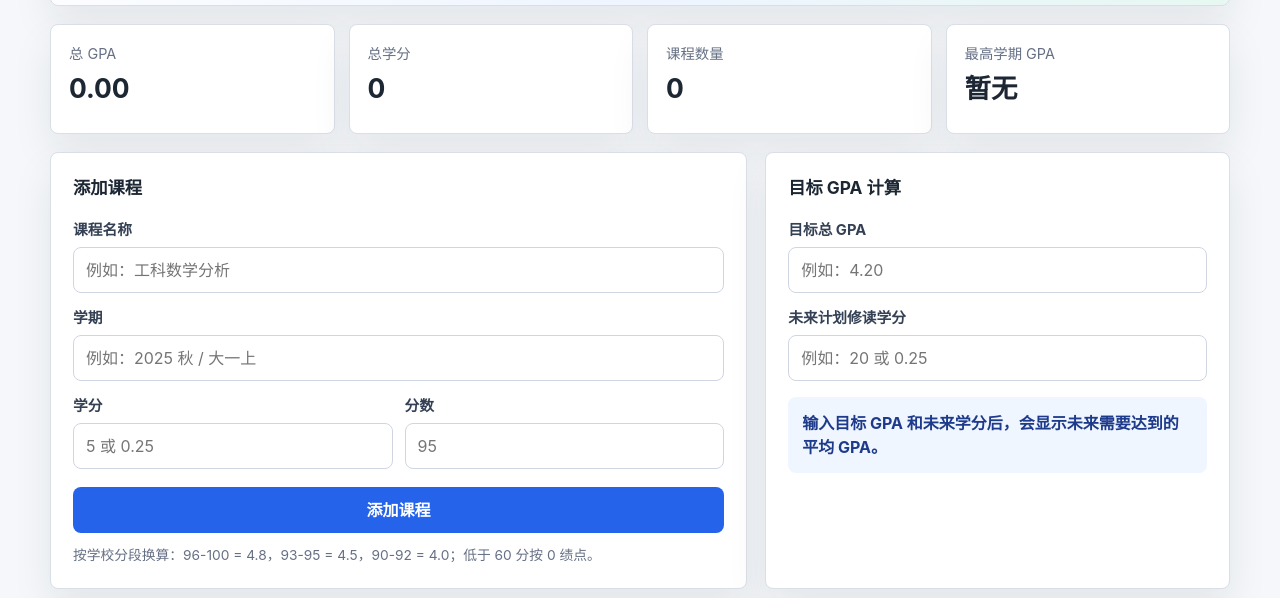
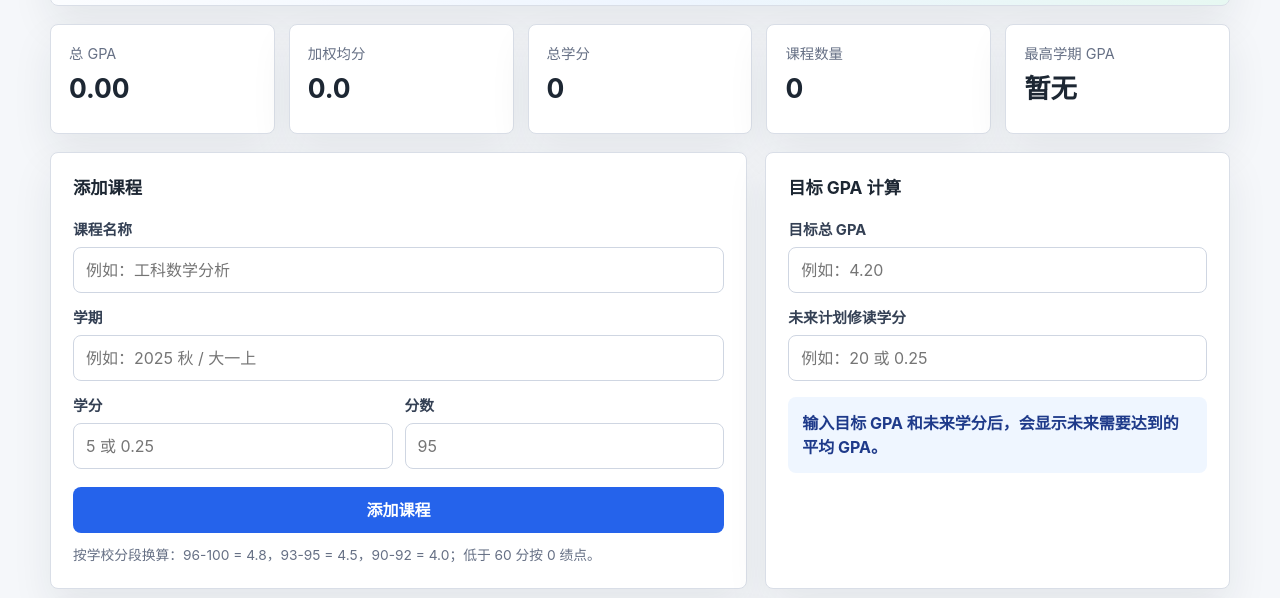
Before and after one commit to ashore1001/gpa-calculator, a website: page index.html in a window 1280 px wide. Shown: the part 202-800 px from the top of the page. Drawn offline with Linux system fonts and the light colour scheme.

Commit message:
Add weighted average score

```diff
--- a/index.html
+++ b/index.html
@@ -24,6 +24,10 @@
       <article class="metric-card">
         <span>总 GPA</span>
         <strong id="overallGpa">0.00</strong>
+      </article>
+      <article class="metric-card">
+        <span>加权均分</span>
+        <strong id="weightedAverage">0.0</strong>
       </article>
       <article class="metric-card">
         <span>总学分</span>
--- a/script.js
+++ b/script.js
@@ -58,6 +58,7 @@ const submitBtn = document.querySelector("#submitBtn");
 const cancelEditBtn = document.querySelector("#cancelEditBtn");
 
 const overallGpaEl = document.querySelector("#overallGpa");
+const weightedAverageEl = document.querySelector("#weightedAverage");
 const totalCreditsEl = document.querySelector("#totalCredits");
 const courseCountEl = document.querySelector("#courseCount");
 const bestSemesterEl = document.querySelector("#bestSemester");
@@ -209,12 +210,14 @@ function render() {
 function renderSummary() {
   const totalCredits = getTotalCredits(courses);
   const overallGpa = calculateGpa(courses);
+  const weightedAverage = calculateWeightedAverage(courses);
   const semesterStats = getSemesterStats();
   const bestSemester = semesterStats
     .filter((item) => item.credits > 0)
     .sort((a, b) => b.gpa - a.gpa)[0];
 
   overallGpaEl.textContent = formatGpa(overallGpa);
+  weightedAverageEl.textContent = formatAverage(weightedAverage);
   totalCreditsEl.textContent = formatCredits(totalCredits);
   courseCountEl.textContent = courses.length;
   bestSemesterEl.textContent = bestSemester ? `${bestSemester.semester} ${formatGpa(bestSemester.gpa)}` : "暂无";
@@ -294,7 +297,7 @@ function renderSemesterSummary() {
     card.innerHTML = `
       <span>${escapeHtml(item.semester)}</span>
       <strong>${formatGpa(item.gpa)}</strong>
-      <span>${formatCredits(item.credits)} 学分 · ${item.count} 门课</span>
+      <span>${formatCredits(item.credits)} 学分 · ${item.count} 门课 · 均分 ${formatAverage(item.average)}</span>
     `;
     semesterList.appendChild(card);
   });
@@ -1655,6 +1658,7 @@ function getCoursesSummary() {
   const sortedCourses = courses.slice().sort((a, b) => scoreToPoint(a.score) - scoreToPoint(b.score));
   return {
     overallGpa: calculateGpa(courses),
+    weightedAverage: calculateWeightedAverage(courses),
     totalCredits: getTotalCredits(courses),
     totalPoints: getTotalPoints(courses),
     courseCount: courses.length,
@@ -1676,7 +1680,8 @@ function getSemesterStats() {
       semester,
       count: semesterCourses.length,
       credits: getTotalCredits(semesterCourses),
-      gpa: calculateGpa(semesterCourses)
+      gpa: calculateGpa(semesterCourses),
+      average: calculateWeightedAverage(semesterCourses)
     };
   });
 }
@@ -1707,6 +1712,14 @@ function calculateGpa(courseList) {
   return getTotalPoints(courseList) / totalCredits;
 }
 
+function calculateWeightedAverage(courseList) {
+  const totalCredits = getTotalCredits(courseList);
+  if (totalCredits === 0) return 0;
+  return courseList.reduce((sum, course) => {
+    return sum + Number(course.score || 0) * Number(course.credits || 0);
+  }, 0) / totalCredits;
+}
+
 function getTotalCredits(courseList) {
   return courseList.reduce((sum, course) => sum + Number(course.credits || 0), 0);
 }
@@ -2153,6 +2166,10 @@ function formatScore(value) {
   return Number.isInteger(number) ? String(number) : number.toFixed(1);
 }
 
+function formatAverage(value) {
+  return Number(value || 0).toFixed(1);
+}
+
 function formatPercent(value) {
   return `${(value * 100).toFixed(1).replace(/\.0$/, "")}%`;
 }
--- a/style.css
+++ b/style.css
@@ -114,7 +114,7 @@ h2 {
 }
 
 .summary-grid {
-  grid-template-columns: repeat(4, 1fr);
+  grid-template-columns: repeat(5, 1fr);
   margin: 18px 0;
 }
 
```
Also changed, not shown: README.md.
